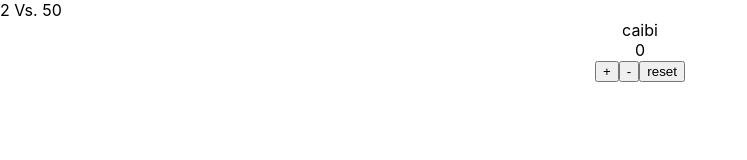
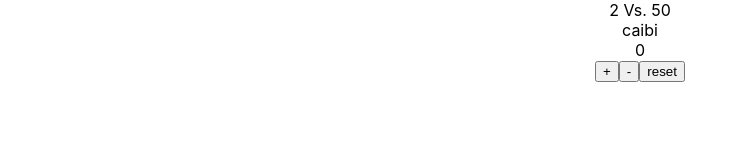
Before and after one commit to HideOnBushTuT/AwesomeReact, a React (Create React App) app: page / in a window 1280 px wide. Shown: the top 160 px of the page, without its empty margins (0-747 px from the left). Built offline with nearby package versions, Linux system fonts and the light colour scheme.

Commit message:
Change Immutable view style

```diff
--- a/src/App/Immutable/Immutable.jsx
+++ b/src/App/Immutable/Immutable.jsx
@@ -6,7 +6,7 @@ const map1 = Map({ a: 1, b: 2, c:3 });
 const map2 = map1.set('b', 50);
 
 const immutableTEst = () => {
-    return <div>
+    return <div className='App'>
         {map1.get('b')} Vs. {map2.get('b')}
     </div>
 };
```
